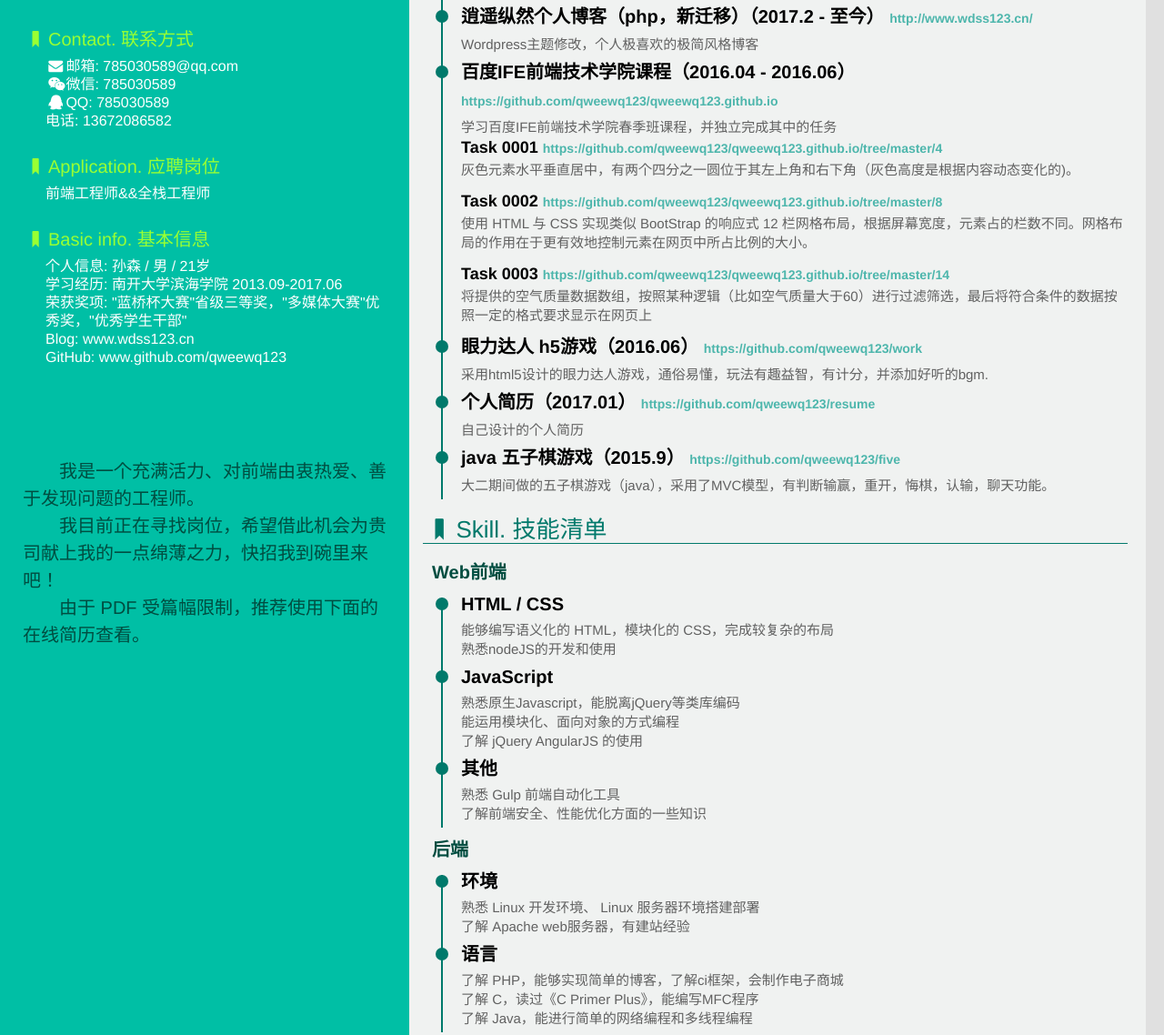
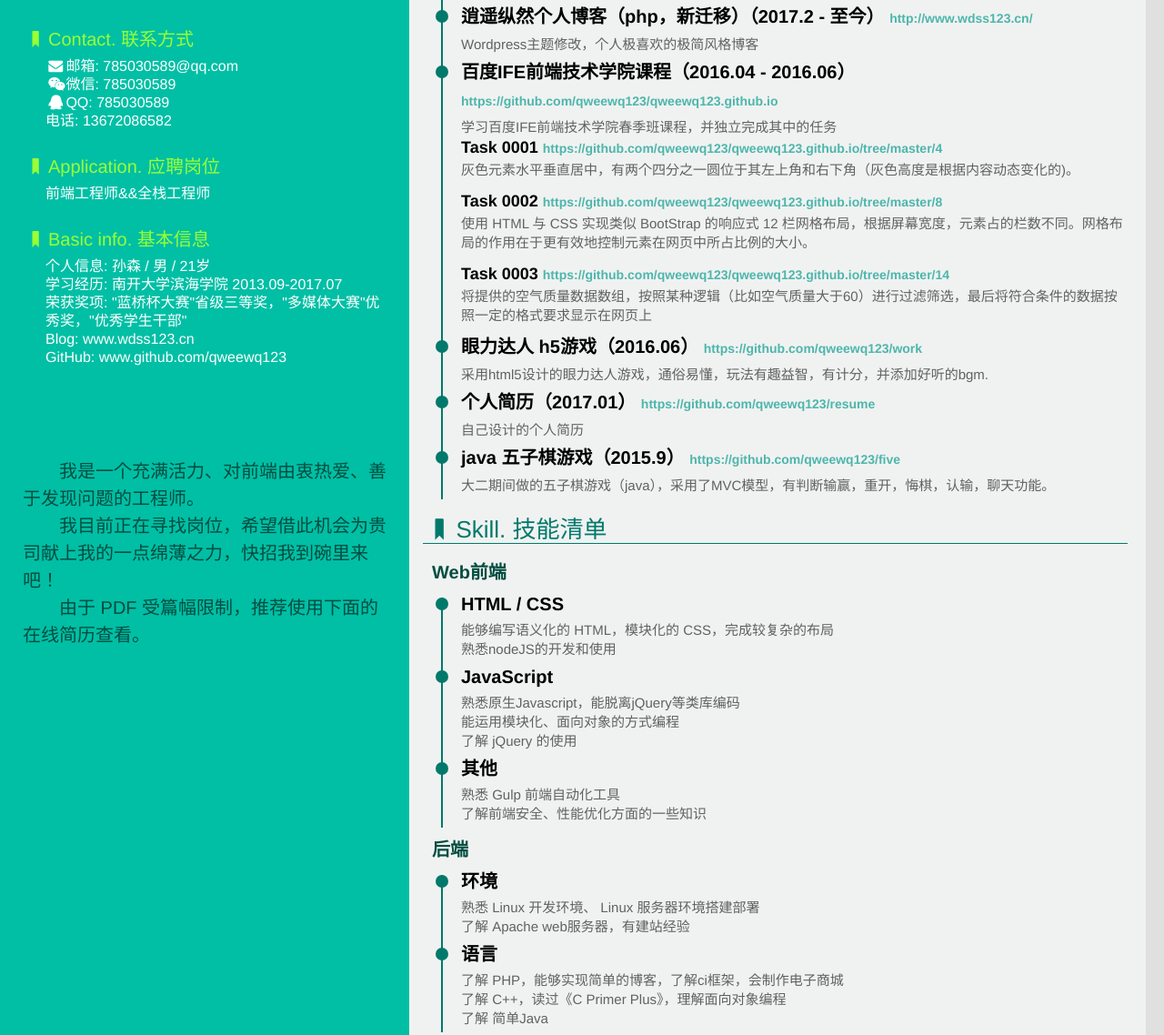
Before and after one commit to qweewq123/resume, a website: page print.html in a window 1280 px wide. Shown: the part 310-1448 px from the top of the page at 91% size. Drawn offline with Linux system fonts and the light colour scheme.

Commit message:
Update print.html

```diff
--- a/print.html
+++ b/print.html
@@ -36,7 +36,7 @@
             <li class="someRight">
                 <dt><i class="icon-bookmark"></i>Basic info. 基本信息</dt>
                 <dd><span>个人信息:</span> 孙森 / 男 / 21岁</dd>
-                <dd><span>学习经历:</span> 南开大学滨海学院 2013.09-2017.06</dd>
+                <dd><span>学习经历:</span> 南开大学滨海学院 2013.09-2017.07</dd>
                 <dd><span>荣获奖项:</span> "蓝桥杯大赛"省级三等奖，"多媒体大赛"优秀奖，"优秀学生干部"</dd>
                 <dd><span>Blog:</span> <a href="https://www.wdss123.cn" target="_blank">www.wdss123.cn</a></dd>
                 <dd><span>GitHub:</span> <a href="https://github.com/qweewq123"
@@ -174,7 +174,7 @@
                         <h4>JavaScript</h4>
                         <p>熟悉原生Javascript，能脱离jQuery等类库编码</p>
                         <p>能运用模块化、面向对象的方式编程</p>
-                        <p>了解  jQuery AngularJS 的使用</p>
+                        <p>了解  jQuery 的使用</p>
                     </li>
                     <li>
                         <div class="circle"></div>
@@ -195,8 +195,8 @@
                         <div class="circle"></div>
                         <h4>语言</h4>
                         <p>了解 PHP，能够实现简单的博客，了解ci框架，会制作电子商城</p>
-                        <p>了解 C，读过《C Primer Plus》，能编写MFC程序</p>
-                        <p>了解 Java，能进行简单的网络编程和多线程编程</p>
+                        <p>了解 C++，读过《C Primer Plus》，理解面向对象编程</p>
+                        <p>了解 简单Java</p>
                     </li>
                 </ul>
                 <h3>其他</h3>
```
